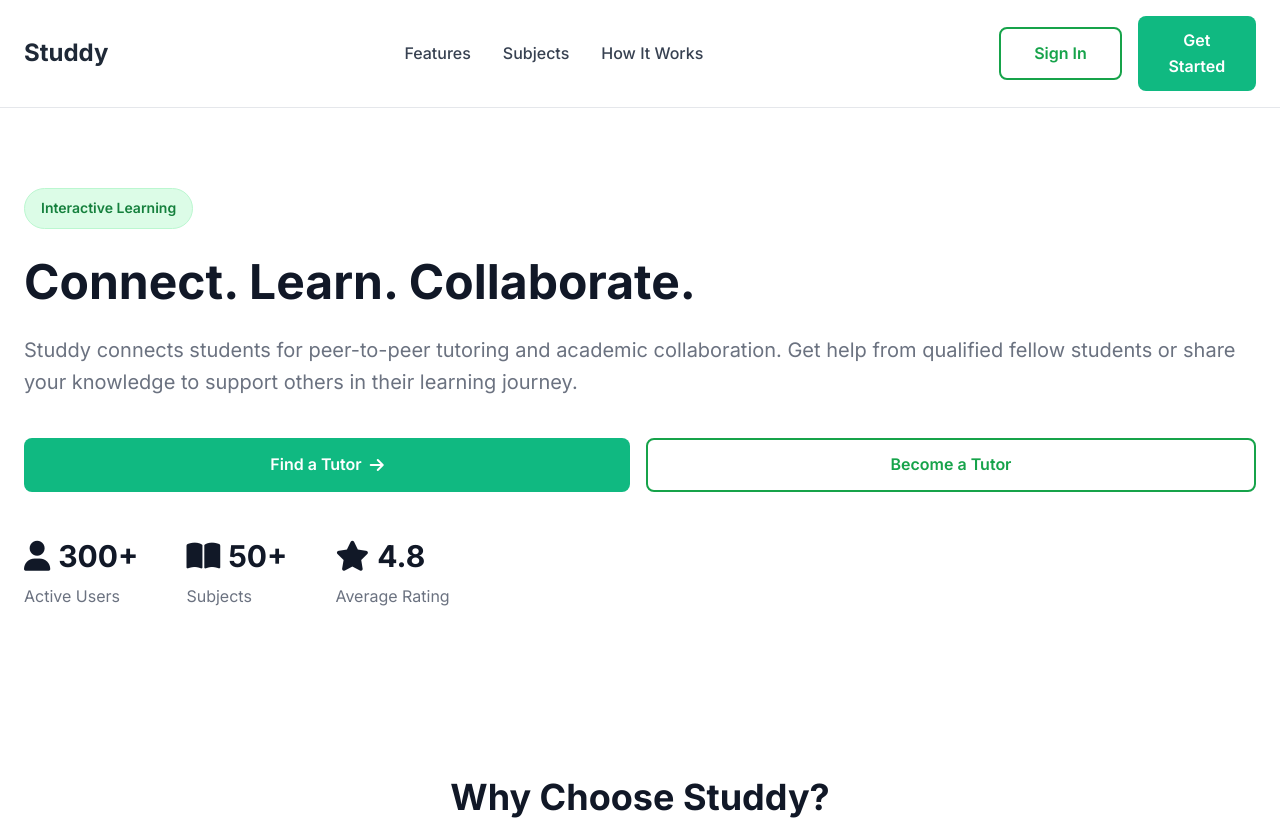
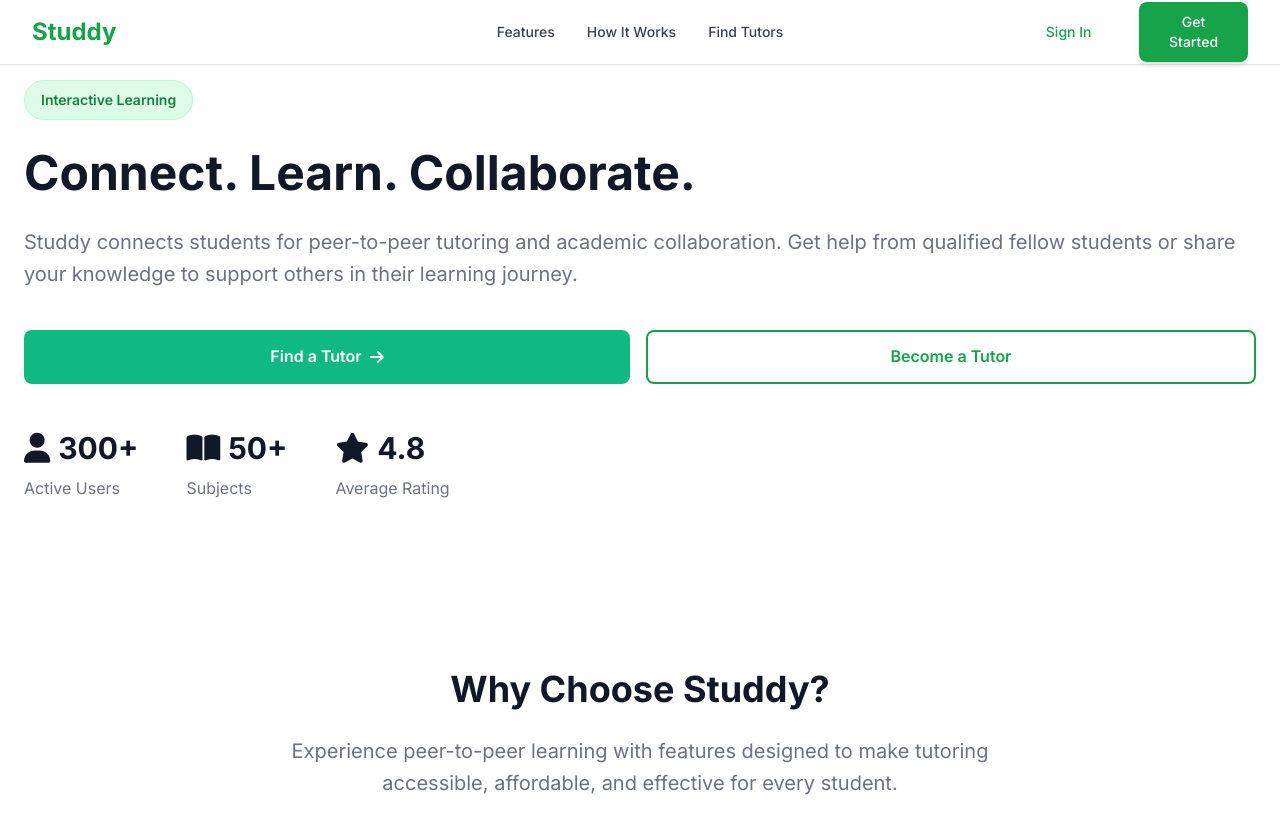
Before and after one commit to alekzz2005/studdy-system, a React (Create React App) app in the folder studdy_frontend/: page / in a window 1280 px wide. Shown: the top 820 px of the page. Built offline with nearby package versions, Linux system fonts and the light colour scheme.

Commit message:
Updated landing header

```diff
--- a/studdy_frontend/src/components/landing/HeaderSection.jsx
+++ b/studdy_frontend/src/components/landing/HeaderSection.jsx
@@ -1,6 +1,5 @@
 import React from 'react';
 import { useNavigate } from 'react-router-dom';
-import Button from '../common/Button';
 
 // Header Component
 const Header = ({ onSignIn, onGetStarted }) => {
@@ -19,21 +18,63 @@ const Header = ({ onSignIn, onGetStarted }) => {
     }
   };
 
+  const handleFindTutors = (e) => {
+    e.preventDefault();
+    navigate('/tutors');
+  };
+
   return (
-    <header className="header">
-      <div className="container">
-        <div className="header-content">
-          <a href="/" className="logo" onClick={handleLogoClick}>Studdy</a>
-          <nav>
-            <ul>
-              <li><a href="#features" onClick={(e) => handleSmoothScroll(e, 'features')}>Features</a></li>
-              <li><a href="#subjects" onClick={(e) => handleSmoothScroll(e, 'subjects')}>Subjects</a></li>
-              <li><a href="#how-it-works" onClick={(e) => handleSmoothScroll(e, 'how-it-works')}>How It Works</a></li>
-            </ul>
+    <header className="w-full bg-white border-b border-gray-200 shadow-sm fixed top-0 z-50">
+      <div className="max-w-7xl mx-auto px-4 sm:px-6 lg:px-8">
+        <div className="flex justify-between items-center h-16 relative">
+          <a
+            href="/"
+            className="text-2xl font-bold text-green-600 hover:text-green-700 transition-colors no-underline flex-shrink-0"
+            onClick={handleLogoClick}
+          >
+            Studdy
+          </a>
+
+          {/* Centered Navigation */}
+          <nav className="hidden md:flex items-center space-x-8 absolute left-1/2 transform -translate-x-1/2">
+            <a
+              href="#features"
+              onClick={(e) => handleSmoothScroll(e, 'features')}
+              className="text-gray-700 hover:text-green-600 font-medium transition-colors no-underline text-sm"
+            >
+              Features
+            </a>
+            <a
+              href="#how-it-works"
+              onClick={(e) => handleSmoothScroll(e, 'how-it-works')}
+              className="text-gray-700 hover:text-green-600 font-medium transition-colors no-underline text-sm"
+            >
+              How It Works
+            </a>
+            <a
+              href="/tutors"
+              onClick={handleFindTutors}
+              className="text-gray-700 hover:text-green-600 font-medium transition-colors no-underline text-sm"
+            >
+              Find Tutors
+            </a>
           </nav>
-          <div className="header-actions">
-            <Button variant="outline" onClick={onSignIn}>Sign In</Button>
-            <Button variant="primary" onClick={onGetStarted}>Get Started</Button>
+
+          {/* Buttons on the right */}
+          <div className="flex items-center space-x-4 flex-shrink-0">
+            <button
+              onClick={onSignIn}
+              className="px-6 py-2.5 border border-green-600 text-green-600 hover:bg-green-50 rounded-lg font-medium text-sm transition-colors"
+            >
+              Sign In
+            </button>
+
+            <button
+              onClick={onGetStarted}
+              className="px-6 py-2.5 bg-green-600 text-white hover:bg-green-700 rounded-lg font-medium text-sm transition-colors shadow-md hover:shadow-lg"
+            >
+              Get Started
+            </button>
           </div>
         </div>
       </div>
```
